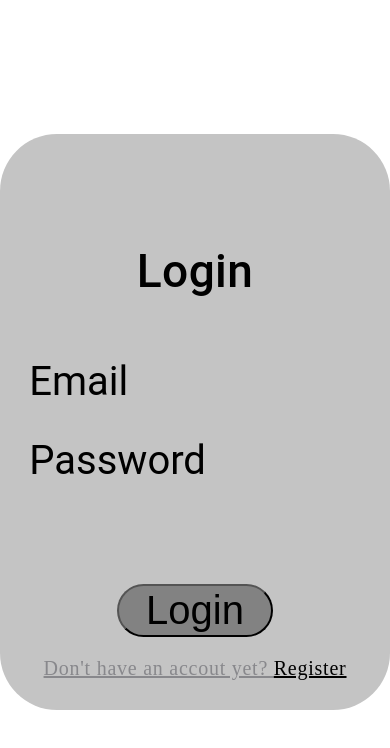
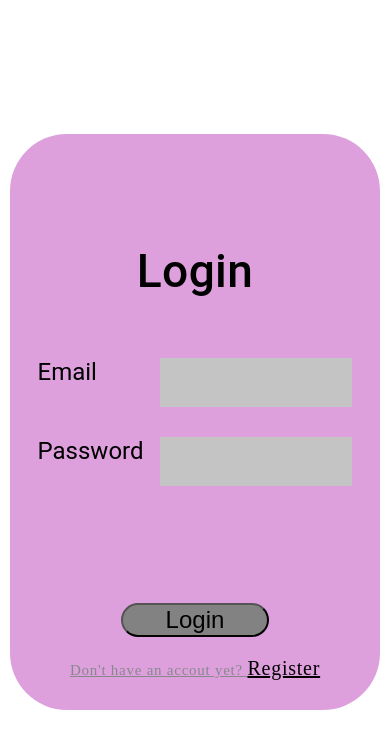
Before and after one commit to midnight-sl/firebase-timer, a React (Create React App) app: page /login in a window 390 px wide. Shown: the top 748 px of the page. Built offline with nearby package versions, Linux system fonts and the light colour scheme; no server answers.

Commit message:
signIn & signUp pages styles added

```diff
--- a/src/styles/logIn.css
+++ b/src/styles/logIn.css
@@ -94,3 +94,24 @@ span {
   font-size: 20px;
   line-height: 110%;
 }
+
+
+@media only screen and (max-width: 600px) {
+  .panel {
+    width: 95%;
+    background-color: plum;
+  }
+  label, button {
+    font-size: 24px;
+    line-height: 28px;
+  }
+  a {
+    font-size: 15px;
+  }
+  .sign-up input {
+    width: 55%;
+  }
+  .login input {
+    width: 60%;
+  }
+}
```
